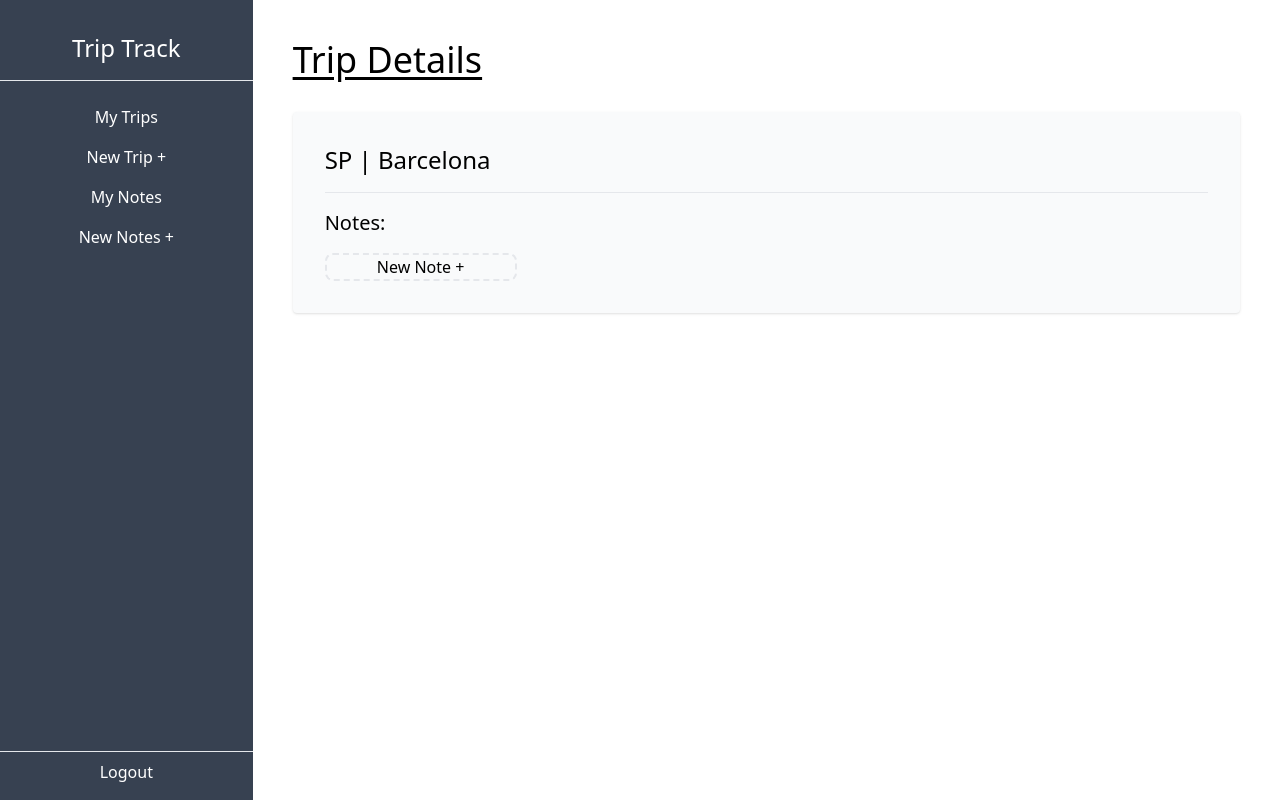
After one commit to QPaaSam/Trip-App, a Django app: page /dashboard/trip/1/ in a window 1280 px wide. The commit adds this page. Run offline with Django 5.2, Linux system fonts and the light colour scheme; data comes from the database, SQL or seed files in the repository; data that the repository does not hold is empty; some libraries are stand-ins or nearby versions.

Commit message:
created a detailview to see trip details

```diff
--- /dev/null
+++ b/trip/templates/trip/trip_detail.html
@@ -0,0 +1,26 @@
+{% extends 'trip/_base.html' %}
+
+{% block content %}
+<h1 class="text-4xl underline underline-offset-4 mb-8"> Trip Details </h1>
+    <div class="bg-gray-50 p-8 rounded shadow my-4">
+        <p class="text-2xl">{{trip.country}} | {{trip.city}}</p>
+        <hr class="my-4">
+        <h3 class="text-xl pb-4">Notes:</h3>
+        <div class="flex gap-2 flex-wrap">
+            {% for note in notes %}
+            <a href="">
+                <div class="border-2 ronded-lg pb-4 hover:shadow">
+                    <img class="w-48 h-32 object-cover overflow-hidden rounded-t-md" src="{{note.img.url}}" alt="{{note.name}}">
+                    <p class="text-center mt-4 text-lg>">{{note.name}}</p>
+                    <p class="text-center mt-2 text-gray-600"> Rating: {{note.rating}}/5</p>
+                </div>
+            </a>
+            {% endfor %}
+            <a href="">
+                <div class="border-2 border-dashed rounded-lg hover:shadow w-48 h-full flex justify-center items-center">
+                    <p class="">New Note +</p>
+                </div>
+            </a>
+        </div>
+    </div>
+{%endblock content%}
--- a/trip/templates/trip/trip_list.html
+++ b/trip/templates/trip/trip_list.html
@@ -4,6 +4,7 @@
 <h1 class="text-4xl underline underline-offset-4 mb-8">My Trips</h1>
 {% for trip in trips %}
     <div class="bg-gray-50 p-10 rounded shadow my-4 hover:shadow-lg hover:cursor-pointer">
+        <a href="{% url 'trip-detail' trip.pk %}">
             <p class="text-lg">
                 {{trip.country}} | {{trip.city}}
             </p>
@@ -20,6 +21,7 @@
                 TBA
                 {% endif %}
             </p>
+        </a>
     </div>
 {% endfor %}
 {% endblock content %}
--- a/trip/urls.py
+++ b/trip/urls.py
@@ -1,9 +1,10 @@
 from django.urls import path
 
-from .views import HomeView,TripCreateView,trips_list
+from .views import HomeView,TripCreateView,TripDetailView,trips_list
 
 urlpatterns = [
     path('',HomeView.as_view(), name='home' ),
     path('dashboard/',trips_list, name='trip-list' ),
-    path('dashboard/trip/create/',TripCreateView.as_view(), name='trip-create' ),
+    path('dashboard/trip/create/', TripCreateView.as_view(), name='trip-create' ),
+    path('dashboard/trip/<int:pk>/', TripDetailView.as_view(), name='trip-detail' ),
 ]
--- a/trip/views.py
+++ b/trip/views.py
@@ -1,7 +1,7 @@
 from django.forms import BaseModelForm
 from django.http import HttpResponse
 from django.shortcuts import render
-from django.views.generic import TemplateView, CreateView
+from django.views.generic import TemplateView, CreateView, DetailView
 from django.urls import reverse_lazy
 
 from .models import Trip, Note
@@ -26,3 +26,14 @@ class TripCreateView(CreateView):
     def form_valid(self, form):
         form.instance.owner = self.request.user
         return super().form_valid(form)
+
+class TripDetailView(DetailView):
+    model = Trip
+
+    #below makes sure that we also get the notes data in addition to the trip data
+    def get_context_data(self, **kwargs):
+        context = super().get_context_data(**kwargs)
+        trip = context['object']
+        notes = trip.notes.all()
+        context['notes'] = notes
+        return context
```
Lines whose indentation alone changed are shown as unchanged.
